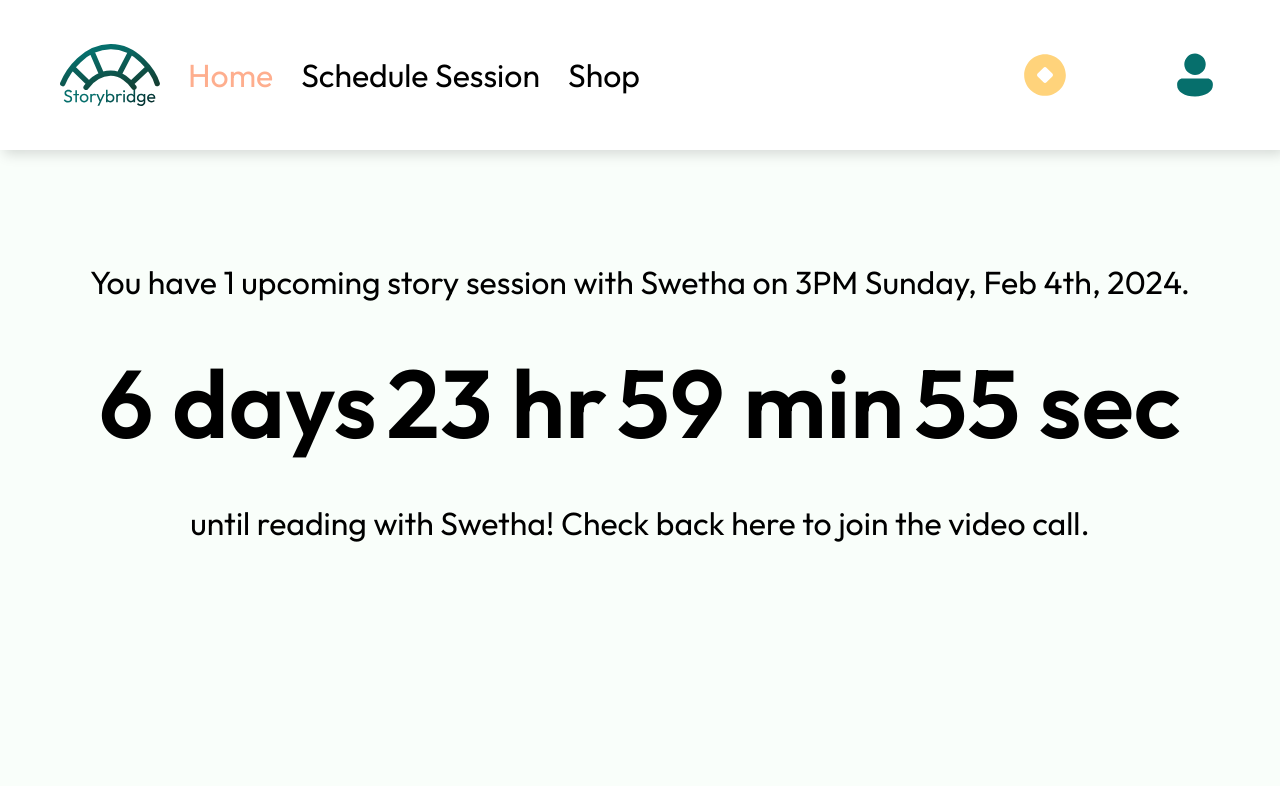
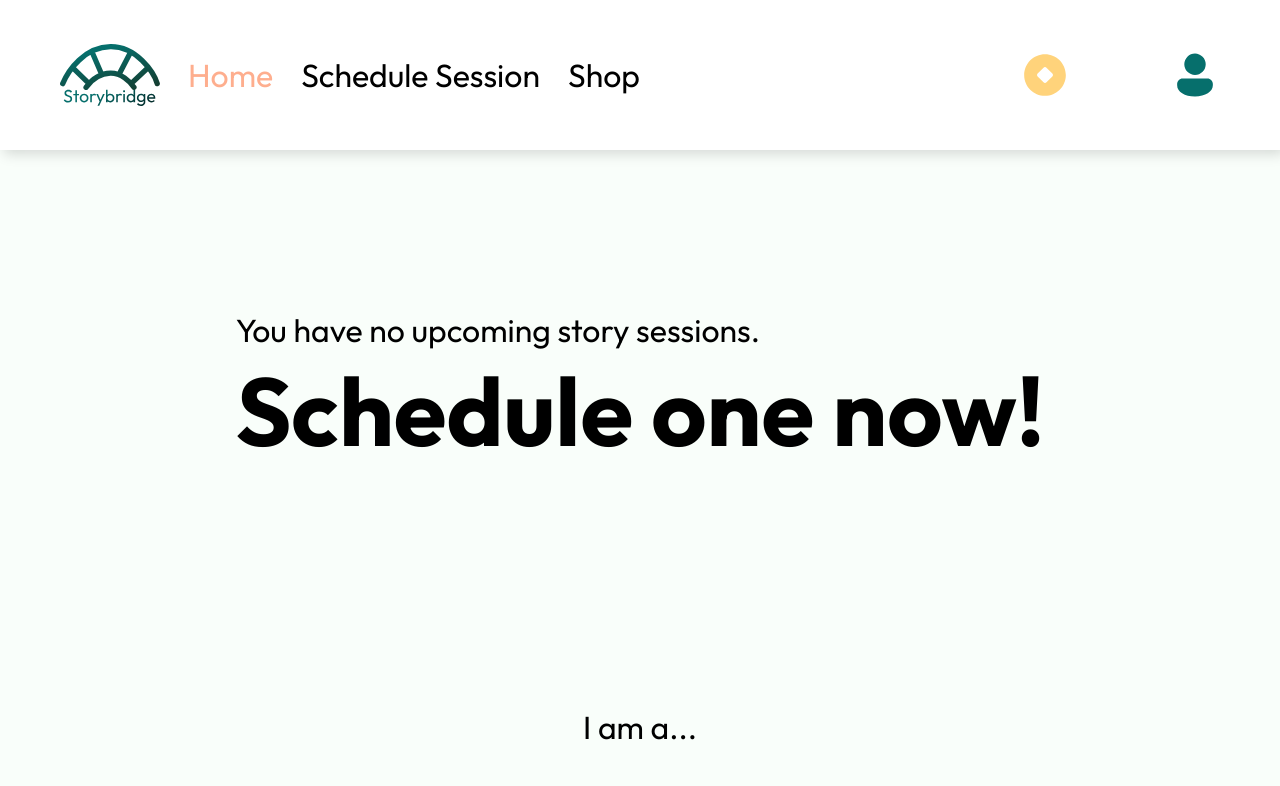
Before and after one commit to s-palakur/story-bridge, a Next.js app in the folder storybridge/: page /dashboard in a window 1280 px wide. Shown: the top 786 px of the page. Built offline with nearby package versions, Linux system fonts and the light colour scheme.

Commit message:
no session scheduled prompt

```diff
--- a/storybridge/app/dashboard/CountdownTimer.js
+++ b/storybridge/app/dashboard/CountdownTimer.js
@@ -30,7 +30,7 @@ const CountdownTimer = ({ targetDate }) => {
   return (
     <div className={styles.countdownContainer}>
       <h1>
-        You have 1 upcoming story session with Swetha on 3PM Sunday, Feb 4th,
+        You have an upcoming story session with Swetha on 3PM Sunday, Feb 4th,
         2024.
       </h1>
       <div className={styles.timeDisplay}>
--- a/storybridge/app/dashboard/page.jsx
+++ b/storybridge/app/dashboard/page.jsx
@@ -1,19 +1,30 @@
 "use client";
 import React from "react";
-// import { Link } from "react-router-dom";
 import styles from "./page.module.css";
 import Navbar from "../Navbar";
 import Dash from "./Dash";
 // import Timer from "./Timer";
+import Link from "next/link";
 import CountdownTimer from "./CountdownTimer";
 
 export default function Home() {
   const targetDate = new Date();
   targetDate.setDate(targetDate.getDate() + 7);
+  const hasSession = false;
+  // TODO: dynamically set
+
   return (
     <div className={styles.main}>
       <Navbar pageName="dashboard" />
-      <CountdownTimer targetDate={targetDate} />
+      {hasSession && <CountdownTimer targetDate={targetDate} />}
+      {!hasSession && (
+        <div className={styles.container}>
+          <h1>You have no upcoming story sessions.</h1>
+          <Link href="/scheduling">
+            <div className={styles.accent}>Schedule one now!</div>
+          </Link>
+        </div>
+      )}
       <Dash />
     </div>
   );
--- a/storybridge/app/dashboard/page.module.css
+++ b/storybridge/app/dashboard/page.module.css
@@ -14,3 +14,15 @@
     /* min-height: 100vh; */
     background-color: #F9FEFA;
   }
+.container {
+    margin-top:10rem;
+}
+.accent {
+    color: #000;
+    font-size: 96px;
+    font-weight: 700;
+}
+.accent:hover {
+    color:#FFD37B;
+    cursor: pointer;
+}
```
Also changed, not shown: storybridge/app/page.js (+5 -5 lines), storybridge/app/shop/page.jsx (+6 -4 lines).
